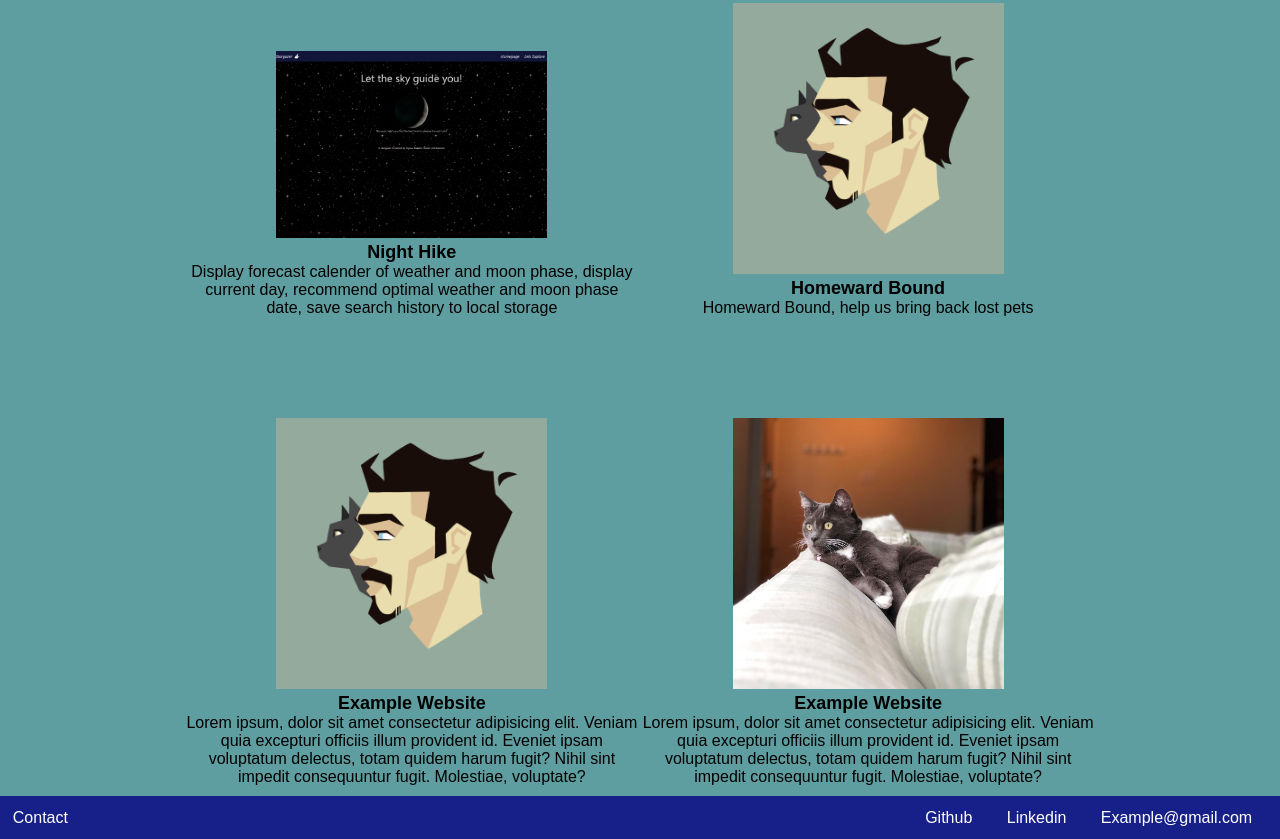
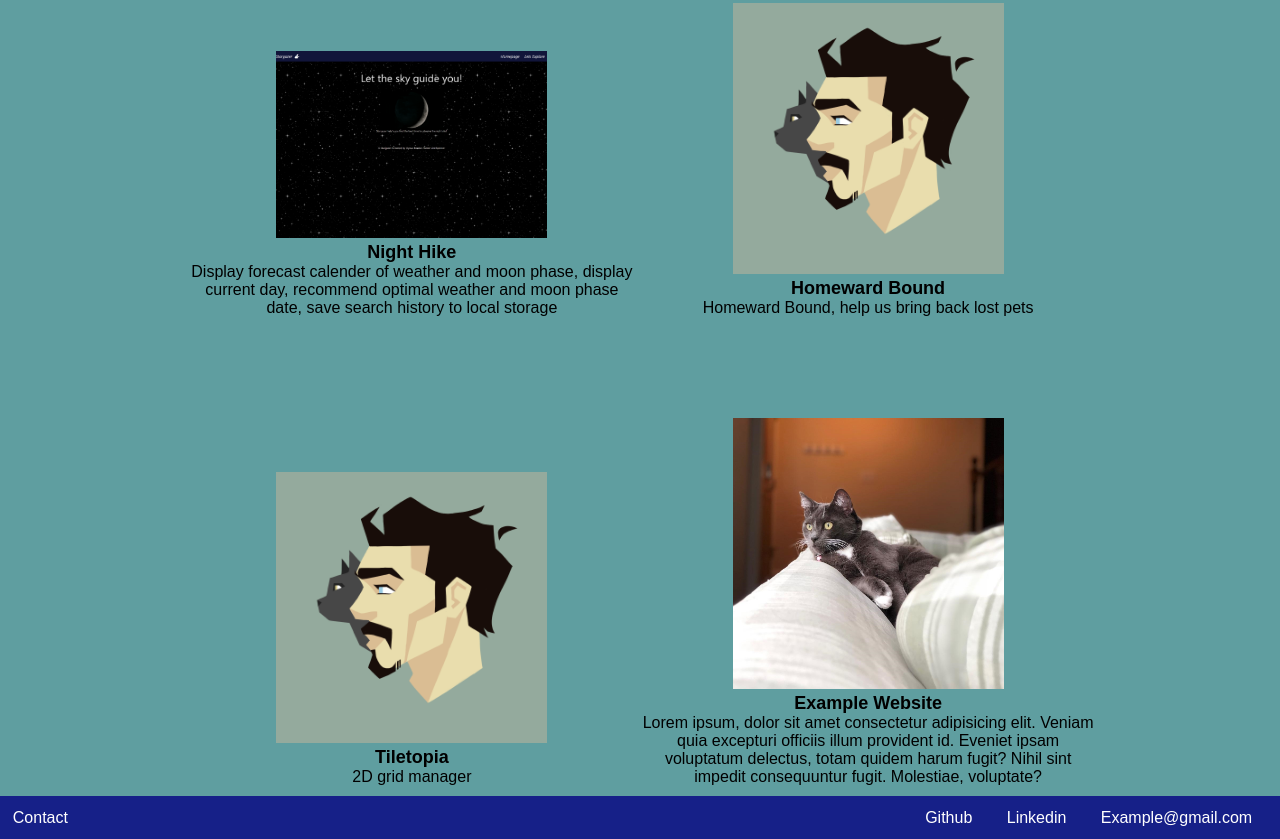
Before and after one commit to hunter-williams/hw-portfolio, a website: page index.html in a window 1280 px wide. Shown: the part 968-1807 px from the top of the page. Drawn offline with Linux system fonts and the light colour scheme.

Commit message:
adding project link

```diff
--- a/index.html
+++ b/index.html
@@ -48,11 +48,11 @@
            <p>Homeward Bound, help us bring back lost pets</p>
         </div>
         <div class="grid-container">
-            <a href="https://github.com/hunter-williams">
+            <a href="https://github.com/orgs/Tiletopia/repositories">
                 <img class="gridimg" alt="Logo" src="assets/logo.jpg" ></img>
            </a>
-           <h2>Example Website</h2>
-           <p>Lorem ipsum, dolor sit amet consectetur adipisicing elit. Veniam quia excepturi officiis illum provident id. Eveniet ipsam voluptatum delectus, totam quidem harum fugit? Nihil sint impedit consequuntur fugit. Molestiae, voluptate?</p>
+           <h2>Tiletopia</h2>
+           <p>2D grid manager</p>
         </div>
         <div class="grid-container">
             <a href="https://github.com/hunter-williams">
```
